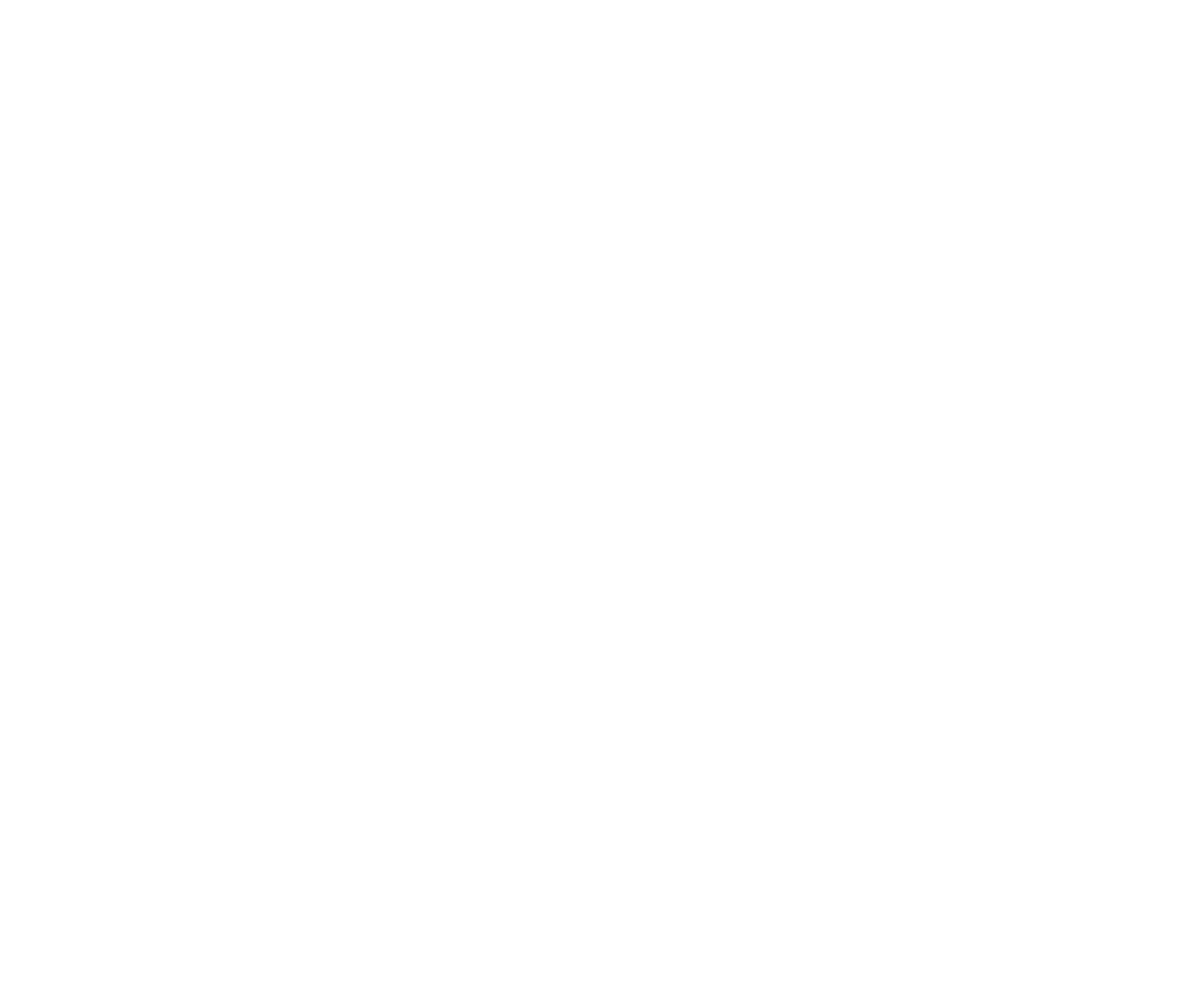
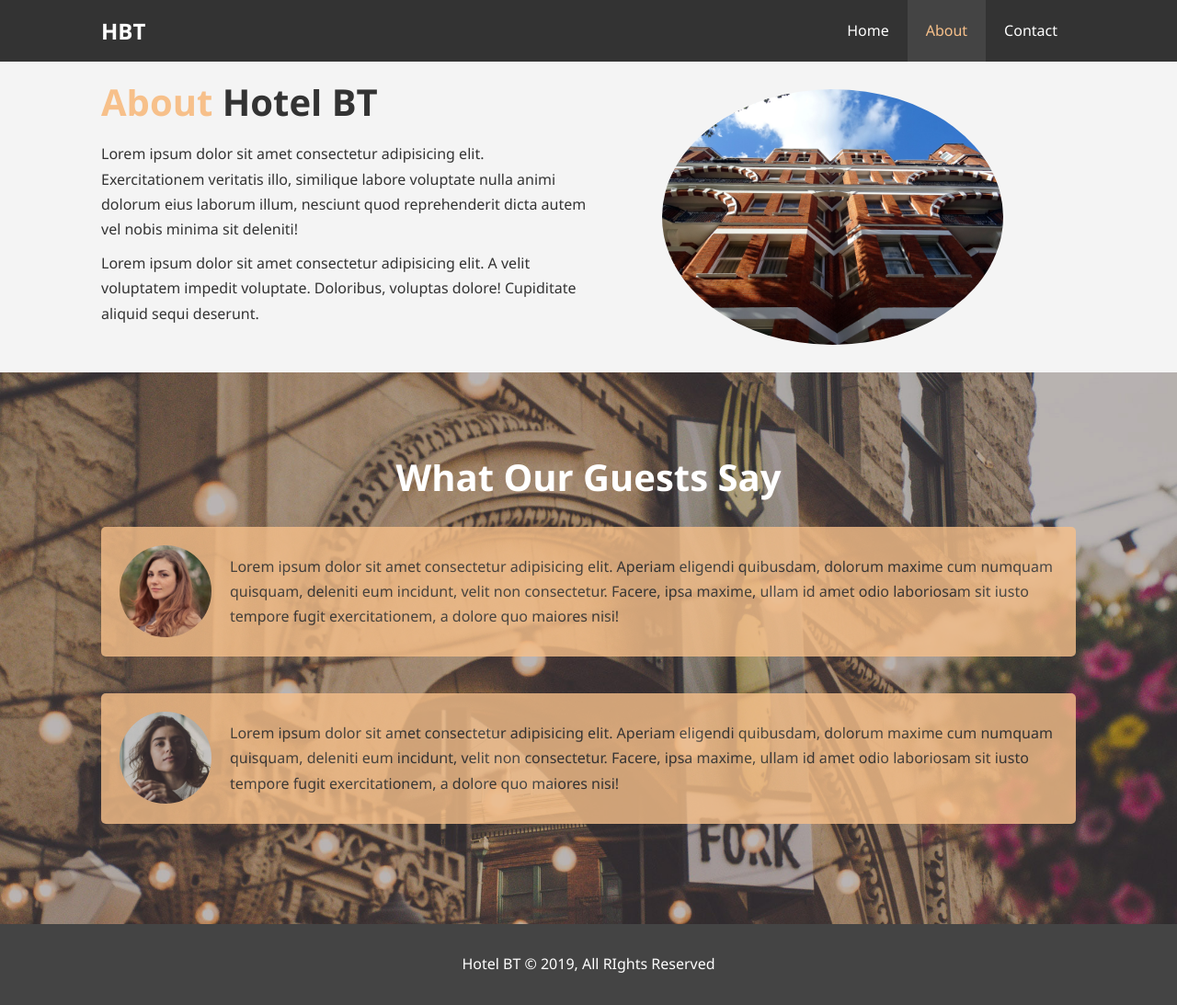
Before and after one commit to PrakharBuliya/Hotel-Website, a plain HTML site: page about.html in a window 1280 px wide. Shown: the whole page at 92% size. Before the commit the page ends 800 px from the top, so only its background shows below. Drawn offline with Linux system fonts and the light colour scheme.

Commit message:
Project Completion

```diff
--- a/about.html
+++ b/about.html
@@ -0,0 +1,60 @@
+<!DOCTYPE html>
+<html lang="en">
+<head>
+  <meta charset="UTF-8">
+  <meta name="viewport" content="width=device-width, initial-scale=1.0">
+  <meta http-equiv="X-UA-Compatible" content="ie=edge">
+  <meta name="description" content="Welcome to the most extraordinary hotel in Boston Massachusetts">
+  <meta name="keywords" content="hotel,boston hotel,new england hotel">
+  <link rel="stylesheet" href="css/style.css">
+  <title>Hotel BT | About</title>
+</head>
+<body>
+  <header>
+    <nav id="navbar">
+      <div class="container">
+        <h1 class="logo"><a href="index.html">HBT</a></h1>
+        <ul>
+          <li><a href="index.html">Home</a></li>
+          <li><a class="current" href="about.html">About</a></li>
+          <li><a href="contact.html">Contact</a></li>
+        </ul>
+      </div>
+    </nav>
+  </header>
+
+  <section id="about-info" class="bg-light py-3">
+    <div class="container">
+      <div class="info-left">
+        <h1 class="l-heading"><span class="text-primary">About</span> Hotel BT</h1>
+        <p>Lorem ipsum dolor sit amet consectetur adipisicing elit. Exercitationem veritatis illo, similique labore voluptate nulla animi dolorum eius laborum illum, nesciunt quod reprehenderit dicta autem vel nobis minima sit deleniti!</p>
+        <p>Lorem ipsum dolor sit amet consectetur adipisicing elit. A velit voluptatem impedit voluptate. Doloribus, voluptas dolore! Cupiditate aliquid sequi deserunt.</p>
+      </div>
+      <div class="info-right">
+        <img src="./img/photo-2.jpg" alt="hotel">
+      </div>
+    </div>
+  </section>
+
+  <div class="clr"></div>
+
+  <section id="testimonials" class="py-3">
+    <div class="container">
+      <h2 class="l-heading">What Our Guests Say</h2>
+      <div class="testimonial bg-primary">
+        <img src="./img/person-1.jpg" alt="Samantha">
+        <p>Lorem ipsum dolor sit amet consectetur adipisicing elit. Aperiam eligendi quibusdam, dolorum maxime cum numquam quisquam, deleniti eum incidunt, velit non consectetur. Facere, ipsa maxime, ullam id amet odio laboriosam sit iusto tempore fugit exercitationem, a dolore quo maiores nisi!</p>
+      </div>
+
+      <div class="testimonial bg-primary">
+          <img src="./img/person-2.jpg" alt="Jen">
+          <p>Lorem ipsum dolor sit amet consectetur adipisicing elit. Aperiam eligendi quibusdam, dolorum maxime cum numquam quisquam, deleniti eum incidunt, velit non consectetur. Facere, ipsa maxime, ullam id amet odio laboriosam sit iusto tempore fugit exercitationem, a dolore quo maiores nisi!</p>
+        </div>
+    </div>
+  </section>
+
+  <footer id="main-footer">
+    <p>Hotel BT &copy; 2019, All RIghts Reserved</p>
+  </footer>
+</body>
+</html>
--- a/css/style.css
+++ b/css/style.css
@@ -81,6 +81,18 @@ p{
 .clr {
     clear: both;
 }
+
+.l-heading {
+    font-size: 40px;
+}
+
+
+/* Padding */
+
+/* padding to y-axis */
+.py-1 {padding: 10px 0;}
+.py-2 {padding: 20px 0;}
+.py-3 {padding: 30px 0;}
 
 /* Navbar */
 
@@ -182,6 +194,85 @@ p{
     margin-bottom: 10px;
 }
 
+/* About-Info */
+
+#about-info .info-right{
+    float: right;
+    width: 50%;
+    min-height: 100%;
+}
+
+#about-info .info-right img {
+    display: block;
+    margin: auto;
+    width: 70%;
+    border-radius: 50%;
+}
+
+#about-info .info-left {
+    float: left;
+    width: 50%;
+    min-height: 100%;
+}
+
+
+/* Testimonials */
+#testimonials {
+    height: 600px;
+    background: url('../img/test-bg.jpg') no-repeat center center/cover;
+    padding-top: 100px;
+  }
+
+  #testimonials h2 {
+    color: #fff;
+    text-align: center;
+    padding-bottom: 40px;
+  }
+
+  #testimonials .testimonial {
+    padding: 20px;
+    margin-bottom: 40px;
+    border-radius: 5px;
+    opacity: 0.8;
+  }
+
+  #testimonials .testimonial img {
+    width: 100px;
+    float: left;
+    margin-right: 20px;
+    border-radius: 50%;
+  }
+
+  /* Contact Form */
+
+#contact-form .form-group {
+    margin-bottom: 20px ;
+}
+
+#contact-form label {
+    display: block;
+    margin-bottom: 5px;
+}
+
+#contact-form input,
+#contact-form textarea {
+    width: 100%;
+    padding: 10px;
+    border: 1px #ddd solid;
+}
+
+#contact-form textarea {
+    height: 200px;
+}
+
+#contact-form input:focus,
+#contact-form textarea:focus {
+    outline: none;
+    border-color: #f7c08a;
+}
+
+
+
 /* Footer */
 #main-footer {
     text-align: center;
```
Also changed, not shown: contact.html (+64 -1 lines), index.html (+1 -1 lines).
